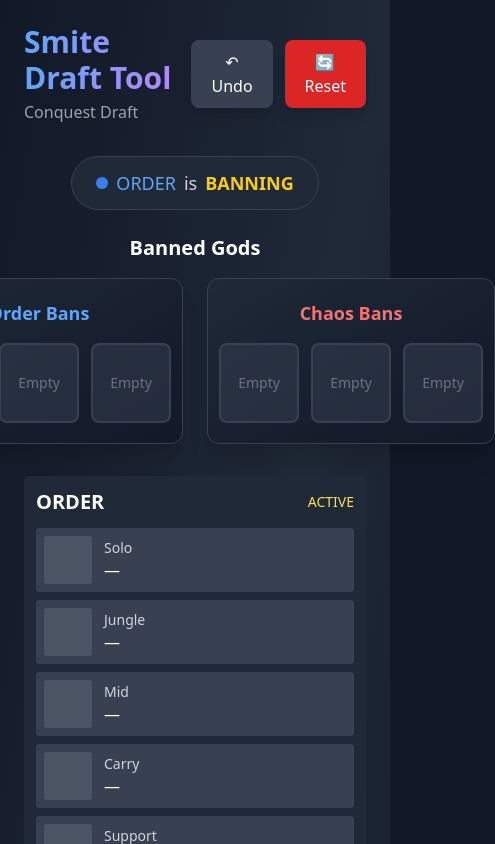
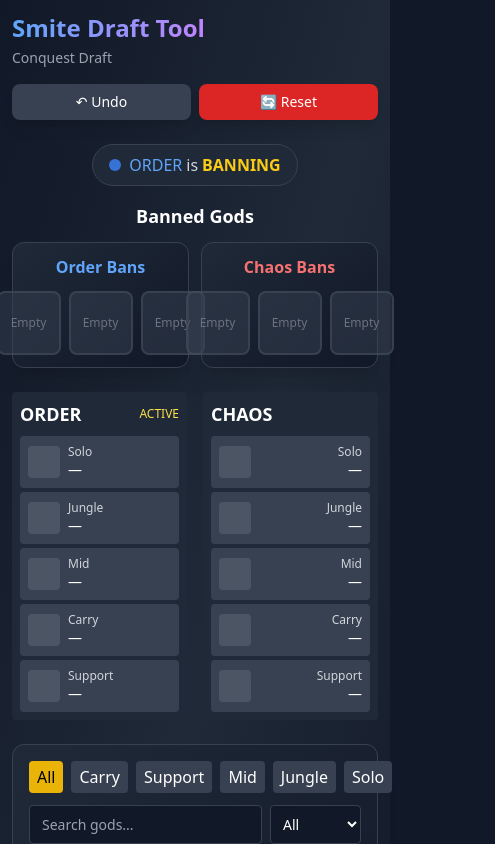
Before and after one commit to mohaned-dewedar/smite-draft, a React (Vite) app: page / in a window 390 px wide. Shown: the top 844 px of the page, 495 px wide, since content can reach past the window. Built offline with nearby package versions, Linux system fonts and the light colour scheme.

Commit message:
adjust for mobile

```diff
--- a/src/App.jsx
+++ b/src/App.jsx
@@ -148,42 +148,42 @@
   }
 
   return (
-    <div className="min-h-screen bg-gradient-to-br from-gray-900 via-gray-800 to-gray-900 text-white p-6">
+    <div className="min-h-screen bg-gradient-to-br from-gray-900 via-gray-800 to-gray-900 text-white p-3 lg:p-6">
       <div className="max-w-7xl mx-auto">
-        <header className="flex justify-between items-center mb-8">
+        <header className="flex flex-col sm:flex-row justify-between items-start sm:items-center mb-6 lg:mb-8 gap-4 sm:gap-0">
           <div>
-            <h1 className="text-3xl font-bold bg-gradient-to-r from-blue-400 to-purple-400 bg-clip-text text-transparent">
+            <h1 className="text-2xl lg:text-3xl font-bold bg-gradient-to-r from-blue-400 to-purple-400 bg-clip-text text-transparent">
               Smite Draft Tool
             </h1>
-            <p className="text-gray-400 mt-1">Conquest Draft</p>
+            <p className="text-gray-400 mt-1 text-sm lg:text-base">Conquest Draft</p>
           </div>
-          <div className="flex gap-3">
+          <div className="flex gap-2 lg:gap-3 w-full sm:w-auto">
             <button
               onClick={undoLastAction}
               disabled={actionHistory.length === 0}
-              className="bg-blue-600 hover:bg-blue-700 disabled:bg-gray-700 disabled:cursor-not-allowed text-white px-5 py-2.5 rounded-lg font-medium transition-all duration-200 shadow-lg hover:shadow-blue-500/25"
+              className="flex-1 sm:flex-none bg-blue-600 hover:bg-blue-700 disabled:bg-gray-700 disabled:cursor-not-allowed text-white px-3 lg:px-5 py-2 lg:py-2.5 rounded-lg font-medium transition-all duration-200 shadow-lg hover:shadow-blue-500/25 text-sm lg:text-base"
             >
               ↶ Undo
             </button>
             <button
               onClick={resetDraft}
-              className="bg-red-600 hover:bg-red-700 text-white px-5 py-2.5 rounded-lg font-medium transition-all duration-200 shadow-lg hover:shadow-red-500/25"
+              className="flex-1 sm:flex-none bg-red-600 hover:bg-red-700 text-white px-3 lg:px-5 py-2 lg:py-2.5 rounded-lg font-medium transition-all duration-200 shadow-lg hover:shadow-red-500/25 text-sm lg:text-base"
             >
               🔄 Reset
             </button>
           </div>
         </header>
         {/* Draft Status */}
-        <section className="text-center mb-6" aria-live="polite" aria-label="Draft Status">
-          <div className="inline-flex items-center gap-2 bg-gray-800 px-6 py-3 rounded-full border border-gray-700">
+        <section className="text-center mb-4 lg:mb-6" aria-live="polite" aria-label="Draft Status">
+          <div className="inline-flex items-center gap-2 bg-gray-800 px-4 lg:px-6 py-2 lg:py-3 rounded-full border border-gray-700">
             {current ? (
               <>
                 <div className={`w-3 h-3 rounded-full ${current.team === 'ORDER' ? 'bg-blue-500' : 'bg-red-500'} animate-pulse`}></div>
-                <span className="text-lg font-medium">
+                <span className="text-base lg:text-lg font-medium">
                   <span className={current.team === 'ORDER' ? 'text-blue-400' : 'text-red-400'}>
                     {current.team}
                   </span>
-                  <span className="text-gray-300 mx-2">is</span>
+                  <span className="text-gray-300 mx-1 lg:mx-2">is</span>
                   <span className="text-yellow-400 font-semibold">
                     {current.action === 'BAN' ? 'BANNING' : 'PICKING'}
                   </span>
@@ -192,29 +192,52 @@
             ) : (
               <>
                 <div className="w-3 h-3 rounded-full bg-green-500"></div>
-                <span className="text-lg font-medium text-green-400">Draft Complete!</span>
+                <span className="text-base lg:text-lg font-medium text-green-400">Draft Complete!</span>
               </>
             )}
           </div>
         </section>
 
         {/* Ban Section */}
-        <section className="mb-8" aria-labelledby="banned-gods-heading">
-          <h2 id="banned-gods-heading" className="text-xl font-semibold mb-4 text-center">Banned Gods</h2>
-          <div className="flex gap-6 justify-center">
+        <section className="mb-6 lg:mb-8" aria-labelledby="banned-gods-heading">
+          <h2 id="banned-gods-heading" className="text-lg lg:text-xl font-semibold mb-3 lg:mb-4 text-center">Banned Gods</h2>
+          <div className="flex gap-3 lg:gap-6 justify-center">
             <BanList title="Order Bans" bans={orderBans} />
             <BanList title="Chaos Bans" bans={chaosBans} />
           </div>
         </section>
 
-        <main className="grid grid-cols-1 lg:grid-cols-5 gap-6" role="main">
+        {/* Mobile Layout */}
+        <div className="lg:hidden space-y-6">
+          {/* Current Team Status - Mobile */}
+          <div className="flex gap-4">
+            <div className="flex-1">
+              <TeamPanel title="ORDER" picks={orderPicks} bans={orderBans} active={current?.team==='ORDER'} />
+            </div>
+            <div className="flex-1">
+              <TeamPanel title="CHAOS" picks={chaosPicks} bans={chaosBans} active={current?.team==='CHAOS'} rightAligned />
+            </div>
+          </div>
+
+          {/* God Selection - Mobile */}
+          <section aria-labelledby="god-selection-heading">
+            <div className="bg-gradient-to-br from-gray-800 to-gray-900 rounded-xl p-4 border border-gray-700 shadow-xl">
+              <h2 id="god-selection-heading" className="sr-only">God Selection</h2>
+              <FilterBar roleFilter={roleFilter} setRoleFilter={setRoleFilter} />
+              <GodGrid gods={gods} onSelectGod={onSelectGod} disabledIds={pickedOrBannedIds} roleFilter={roleFilter} setRoleFilter={setRoleFilter} />
+            </div>
+          </section>
+        </div>
+
+        {/* Desktop Layout */}
+        <main className="hidden lg:grid lg:grid-cols-5 gap-6" role="main">
           <aside className="lg:col-span-1" aria-label="Order team">
             <TeamPanel title="ORDER" picks={orderPicks} bans={orderBans} active={current?.team==='ORDER'} />
           </aside>
 
-          <section className="col-span-1 lg:col-span-3" aria-labelledby="god-selection-heading">
+          <section className="col-span-1 lg:col-span-3" aria-labelledby="god-selection-heading-desktop">
             <div className="bg-gradient-to-br from-gray-800 to-gray-900 rounded-xl p-5 border border-gray-700 shadow-xl">
-              <h2 id="god-selection-heading" className="sr-only">God Selection</h2>
+              <h2 id="god-selection-heading-desktop" className="sr-only">God Selection</h2>
               <FilterBar roleFilter={roleFilter} setRoleFilter={setRoleFilter} />
               <GodGrid gods={gods} onSelectGod={onSelectGod} disabledIds={pickedOrBannedIds} roleFilter={roleFilter} setRoleFilter={setRoleFilter} />
             </div>
--- a/src/components/BanList.jsx
+++ b/src/components/BanList.jsx
@@ -4,14 +4,14 @@
   const isOrder = title.includes('Order')
 
   return (
-    <div className="bg-gradient-to-br from-gray-800 to-gray-900 rounded-xl p-5 flex-1 min-w-72 border border-gray-700 shadow-xl">
-      <h4 className={`font-bold mb-4 text-center text-lg ${isOrder ? 'text-blue-400' : 'text-red-400'}`}>
+    <div className="bg-gradient-to-br from-gray-800 to-gray-900 rounded-xl p-3 lg:p-5 flex-1 min-w-0 border border-gray-700 shadow-xl">
+      <h4 className={`font-bold mb-3 lg:mb-4 text-center text-base lg:text-lg ${isOrder ? 'text-blue-400' : 'text-red-400'}`}>
         {title}
       </h4>
-      <div className={`flex gap-3 justify-center ${containerClass}`}>
+      <div className={`flex gap-2 lg:gap-3 justify-center ${containerClass}`}>
         {Array.from({ length: 3 }).map((_, i) => (
           <div key={i} className="relative group">
-            <div className="w-20 h-20 bg-gray-700/50 rounded-lg overflow-hidden flex items-center justify-center border-2 border-gray-600/50 transition-all duration-200 group-hover:border-gray-500">
+            <div className="w-16 h-16 lg:w-20 lg:h-20 bg-gray-700/50 rounded-lg overflow-hidden flex items-center justify-center border-2 border-gray-600/50 transition-all duration-200 group-hover:border-gray-500">
               {bans[i] ? (
                 <>
                   <img
@@ -20,11 +20,11 @@
                     className="w-full h-full object-cover filter grayscale"
                   />
                   <div className="absolute inset-0 bg-red-500/20 flex items-center justify-center">
-                    <div className="text-red-500 text-2xl font-bold transform rotate-12">✕</div>
+                    <div className="text-red-500 text-xl lg:text-2xl font-bold transform rotate-12">✕</div>
                   </div>
                 </>
               ) : (
-                <div className="text-gray-500 text-sm">Empty</div>
+                <div className="text-gray-500 text-xs lg:text-sm">Empty</div>
               )}
             </div>
             {bans[i] && (
--- a/src/components/GodCard.jsx
+++ b/src/components/GodCard.jsx
@@ -28,10 +28,10 @@
   }
 
   return (
-    <button onClick={onClick} disabled={disabled} className={`group relative rounded overflow-hidden border ${disabled? 'opacity-40 cursor-not-allowed border-gray-700':'border-transparent hover:scale-105 transform transition'} bg-gray-800` }>
-  <img src={src} alt={god.name} className="w-full h-32 object-cover" onError={handleError} />
-      <div className="p-1 text-xs text-center">{god.name}</div>
-      {disabled && <div className="absolute inset-0 bg-black/50 flex items-center justify-center text-sm">Unavailable</div>}
+    <button onClick={onClick} disabled={disabled} className={`group relative rounded overflow-hidden border ${disabled? 'opacity-40 cursor-not-allowed border-gray-700':'border-transparent hover:scale-105 transform transition active:scale-95'} bg-gray-800 min-h-[120px] lg:min-h-[140px]` }>
+      <img src={src} alt={god.name} className="w-full h-20 lg:h-32 object-cover" onError={handleError} />
+      <div className="p-1 text-xs lg:text-xs text-center leading-tight">{god.name}</div>
+      {disabled && <div className="absolute inset-0 bg-black/50 flex items-center justify-center text-xs lg:text-sm">Unavailable</div>}
     </button>
   )
 }
--- a/src/components/GodGrid.jsx
+++ b/src/components/GodGrid.jsx
@@ -16,9 +16,9 @@
 
   return (
     <div>
-      <div className="mb-2 flex gap-2">
-        <input className="flex-1 rounded px-2 py-1 bg-gray-900 border border-gray-700" placeholder="Search gods..." value={query} onChange={e=>setQuery(e.target.value)} />
-        <select className="bg-gray-900 border border-gray-700 rounded px-2" value={roleFilter} onChange={e=>setRoleFilter && setRoleFilter(e.target.value)}>
+      <div className="mb-3 flex gap-2">
+        <input className="flex-1 rounded px-3 py-2 lg:px-2 lg:py-1 bg-gray-900 border border-gray-700 text-sm lg:text-base" placeholder="Search gods..." value={query} onChange={e=>setQuery(e.target.value)} />
+        <select className="bg-gray-900 border border-gray-700 rounded px-2 py-2 lg:py-1 text-sm lg:text-base min-w-0" value={roleFilter} onChange={e=>setRoleFilter && setRoleFilter(e.target.value)}>
           <option>All</option>
           <option>Carry</option>
           <option>Support</option>
@@ -28,7 +28,7 @@
         </select>
       </div>
 
-  <div className="grid grid-cols-3 sm:grid-cols-4 md:grid-cols-6 lg:grid-cols-6 gap-3 max-h-[72vh] overflow-auto">
+  <div className="grid grid-cols-4 sm:grid-cols-5 md:grid-cols-6 lg:grid-cols-6 gap-2 lg:gap-3 max-h-[60vh] lg:max-h-[72vh] overflow-auto">
         {filtered.map(g=> (
           <GodCard key={g.id} god={g} onClick={()=>onSelectGod(g)} disabled={disabledIds.has(g.id)} />
         ))}
--- a/src/components/PlayerSlot.jsx
+++ b/src/components/PlayerSlot.jsx
@@ -2,13 +2,13 @@
 
 export default function PlayerSlot({role, pick, index}){
   return (
-    <div className="flex items-center bg-gray-700 rounded p-2">
-      <div className="w-12 h-12 bg-gray-600 rounded overflow-hidden mr-3 flex-shrink-0">
+    <div className="flex items-center bg-gray-700 rounded p-2 lg:p-2">
+      <div className="w-8 h-8 lg:w-12 lg:h-12 bg-gray-600 rounded overflow-hidden mr-2 lg:mr-3 flex-shrink-0">
         {pick ? <img src={pick.imageUrl} alt={pick.name} className="w-full h-full object-cover" /> : null}
       </div>
-      <div className="flex-1">
-        <div className="text-sm text-gray-300">{role}</div>
-        <div className="font-medium">{pick ? pick.name : '—'}</div>
+      <div className="flex-1 min-w-0">
+        <div className="text-xs lg:text-sm text-gray-300">{role}</div>
+        <div className="font-medium text-sm lg:text-base truncate">{pick ? pick.name : '—'}</div>
       </div>
     </div>
   )
--- a/src/components/TeamPanel.jsx
+++ b/src/components/TeamPanel.jsx
@@ -3,13 +3,13 @@
 
 export default function TeamPanel({title, picks, bans, active, rightAligned}){
   return (
-    <div className={`bg-gray-800 rounded p-3 h-full ${rightAligned? 'text-right':''}`}>
-      <div className="flex items-center justify-between mb-3">
-        <h3 className="text-xl font-bold">{title}</h3>
-        {active && <div className="text-sm text-yellow-300">ACTIVE</div>}
+    <div className={`bg-gray-800 rounded p-2 lg:p-3 h-full ${rightAligned? 'text-right':''}`}>
+      <div className="flex items-center justify-between mb-2 lg:mb-3">
+        <h3 className="text-lg lg:text-xl font-bold">{title}</h3>
+        {active && <div className="text-xs lg:text-sm text-yellow-300">ACTIVE</div>}
       </div>
 
-      <div className="space-y-2">
+      <div className="space-y-1 lg:space-y-2">
         {Array.from({length:5}).map((_,i)=> (
           <PlayerSlot key={i} role={["Solo","Jungle","Mid","Carry","Support"][i]} pick={picks[i]} index={i} />
         ))}
```
